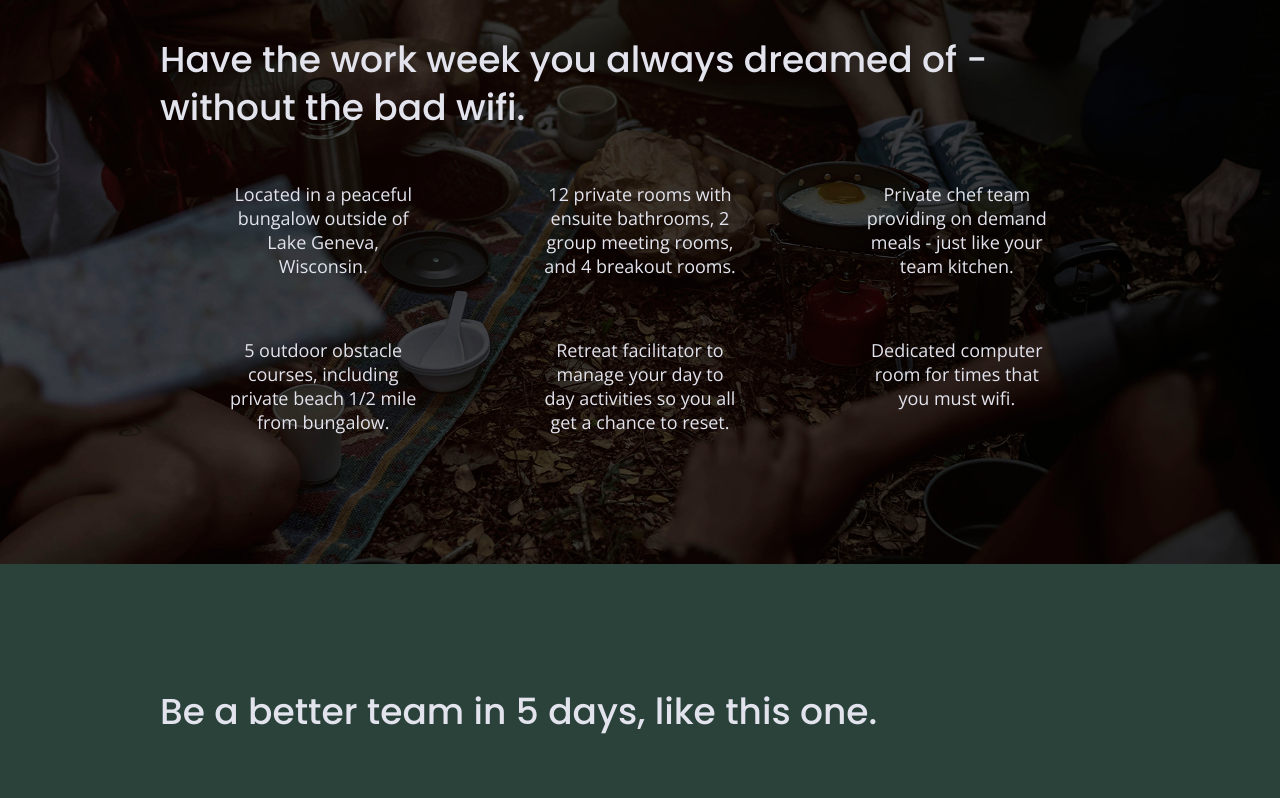
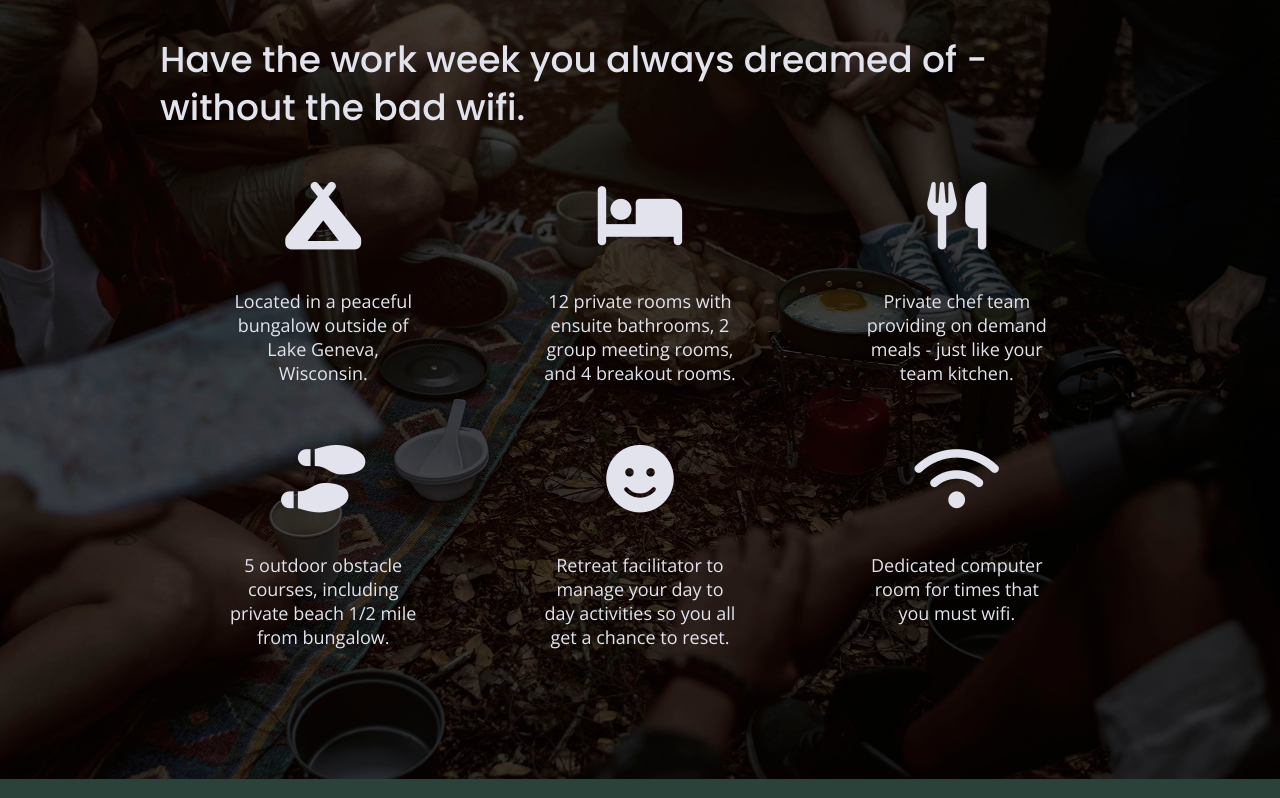
Before and after one commit to mdrennen87/206-unplugged-project, a website built with Parcel: page index.html in a window 1280 px wide. Shown: the part 1081-1879 px from the top of the page. Built offline with nearby package versions, Linux system fonts and the light colour scheme.

Commit message:
Added Font Awesome icons

```diff
--- a/css/main.css
+++ b/css/main.css
@@ -305,6 +305,11 @@
 .features article {
   width: 63%;
   margin: 30px 0;
+}
+
+.features i {
+  font-size: 3.75em;
+  margin-bottom: 40px;
 }
 
 .features .features-items {
--- a/index.html
+++ b/index.html
@@ -17,6 +17,7 @@
 
     <link rel="stylesheet" href="css/normalize.css" />
     <link rel="stylesheet" href="css/main.css" />
+    <script src="https://kit.fontawesome.com/c4dceff9a3.js" crossorigin="anonymous"></script>
     <!-- Google Fonts -->
     <link href="https://fonts.googleapis.com/css?family=Open+Sans:400,700|Poppins:500,700" rel="stylesheet">
 
@@ -73,42 +74,42 @@
           </h2>
           <div class="features-items">
             <article>
-              <p class="fontawesome-icon"></p>
+              <p class="fontawesome-icon"><i class="fas fa-campground"></i></p>
               <p class="features-item-description">
                 Located in a peaceful bungalow outside of Lake Geneva,
                 Wisconsin.
               </p>
             </article>
             <article>
-              <p class="fontawesome-icon"></p>
+              <p class="fontawesome-icon"><i class="fas fa-bed"></i></p>
               <p class="features-item-description">
                 12 private rooms with ensuite bathrooms, 2 group meeting rooms,
                 and 4 breakout rooms.
               </p>
             </article>
             <article>
-              <p class="fontawesome-icon"></p>
+              <p class="fontawesome-icon"><i class="fas fa-utensils"></i></p>
               <p class="features-item-description">
                 Private chef team providing on demand meals - just like your
                 team kitchen.
               </p>
             </article>
             <article>
-              <p class="fontawesome-icon"></p>
+              <p class="fontawesome-icon"><i class="fas fa-shoe-prints"></i></p>
               <p class="features-item-description">
                 5 outdoor obstacle courses, including private beach 1/2 mile
                 from bungalow.
               </p>
             </article>
             <article>
-              <p class="fontawesome-icon"></p>
+              <p class="fontawesome-icon"><i class="fas fa-smile"></i></p>
               <p class="features-item-description">
                 Retreat facilitator to manage your day to day activities so you
                 all get a chance to reset.
               </p>
             </article>
             <article>
-              <p class="fontawesome-icon"></p>
+              <p class="fontawesome-icon"><i class="fas fa-wifi"></i></p>
               <p class="features-item-description">
                 Dedicated computer room for times that you must wifi.
               </p>
```
Also changed, not shown: about/index.html (+1 -0 lines), faq/index.html (+1 -0 lines).
